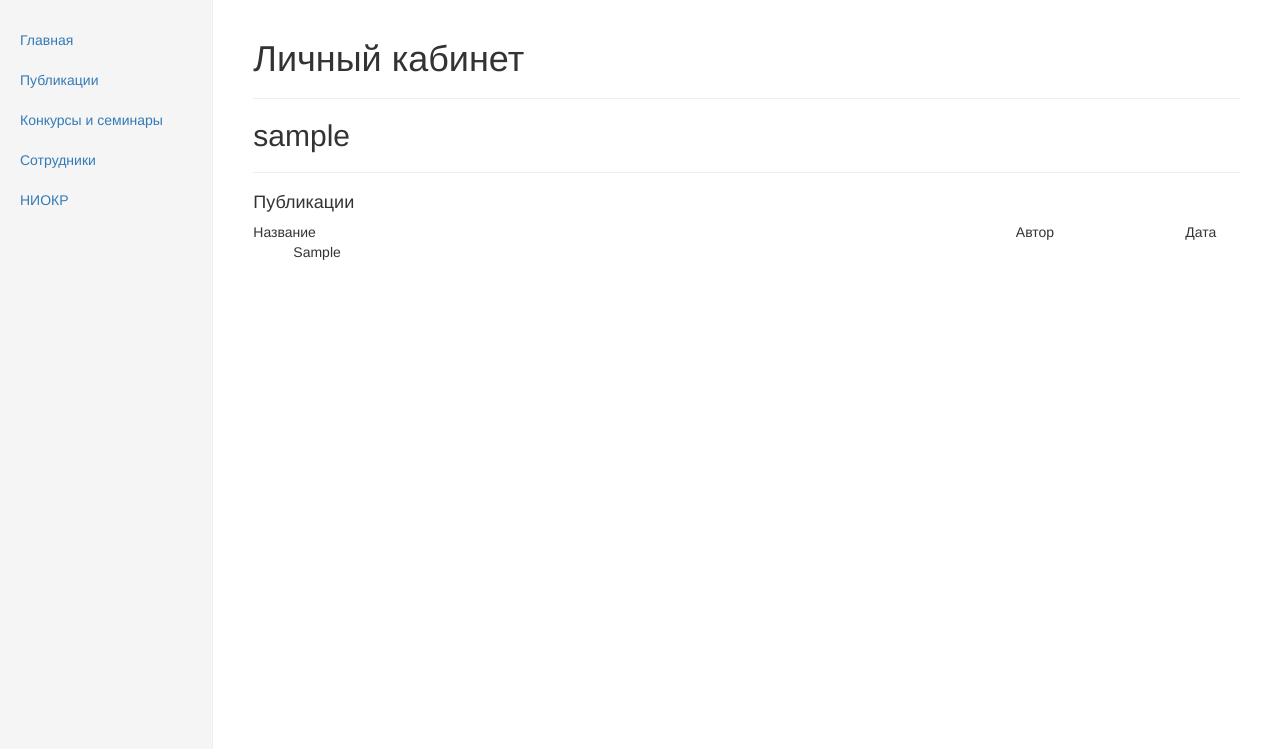
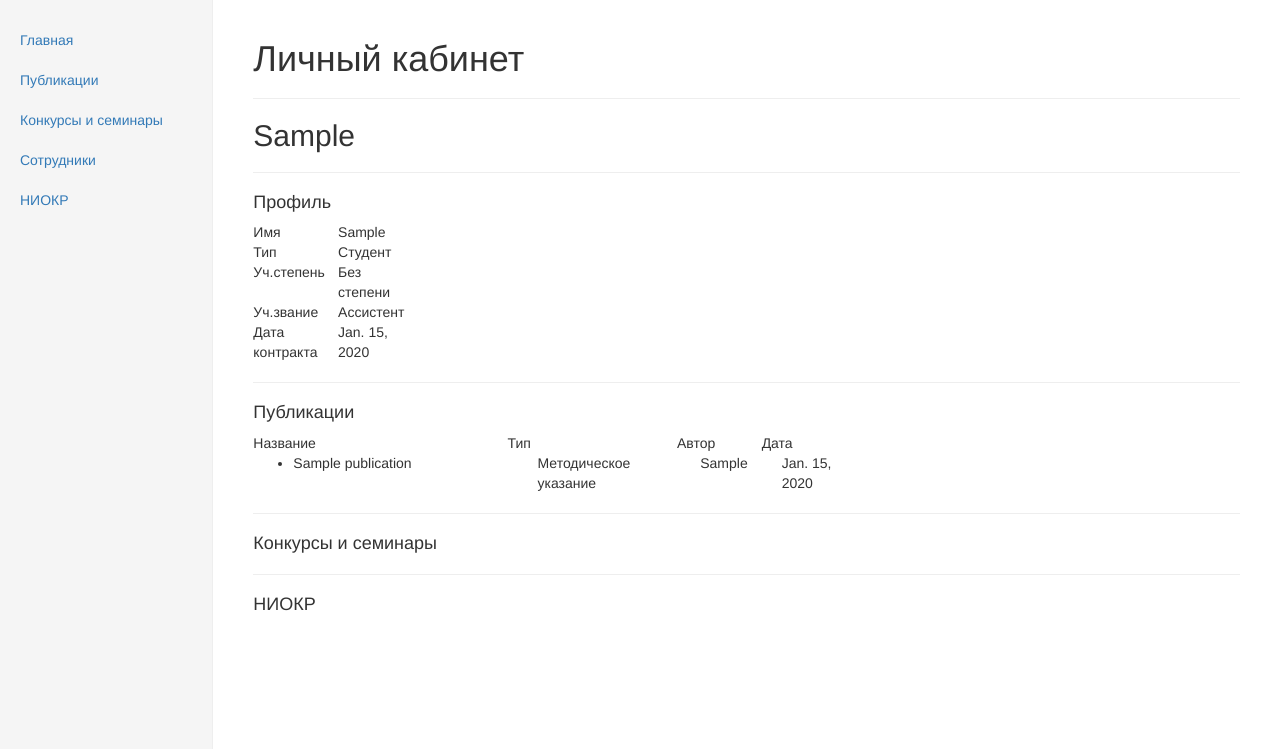
Before and after one commit to moevm/mse_scientific_work, a Django app: page /scientificWork/lk/ in a window 1280 px wide. Shown: the part 51-800 px from the top of the page. Run offline with Django 3.2, Linux system fonts and the light colour scheme; a user stored in the database is signed in; tables that the repository leaves empty hold one stand-in row (values such as "Sample post"); some libraries are stand-ins or nearby versions.

Commit message:
небольшая доработка личного кабинета

```diff
--- a/scientificWork/templates/scientificWork/lk.html
+++ b/scientificWork/templates/scientificWork/lk.html
@@ -3,15 +3,52 @@
 {% block title %}Личный кабинет{% endblock %}
 {% block pagename %}Личный кабинет{% endblock %}
 {% block content %}
-    <h2>{{ user.username}}</h2>
+
+    <h2>{{ profile.name }}</h2>
+    <hr>
+    <h4>Профиль</h4>
+    <div class="row">
+    <div class="col-lg-1" >Имя</div>
+    <div class="col-lg-1" >{{ profile.name }}</div>
+    </div>
+    <div class="row">
+    <div class="col-lg-1" >Тип</div>
+    <div class="col-lg-1" >{{ profile.type }}</div>
+    </div>
+    <div class="row">
+    <div class="col-lg-1" >Уч.степень</div>
+    <div class="col-lg-1" >{{ profile.academic_degree }}</div>
+    </div>
+    <div class="row">
+    <div class="col-lg-1" >Уч.звание</div>
+    <div class="col-lg-1" >{{ profile.academic_status }}</div>
+    </div>
+    <div class="row">
+    <div class="col-lg-1" >Дата контракта</div>
+    <div class="col-lg-1" >{{ profile.contract_date }}</div>
+    </div>
+
+
     <hr>
     <h4>Публикации</h4>
     <div class="row">
-      <div class="col-lg-9" >Название</div>
-      <div class="col-lg-2" > Автор</div>
+      <div class="col-lg-3" >Название</div>
+      <div class="col-lg-2" >Тип</div>
+      <div class="col-lg-1" > Автор</div>
       <div class="col-lg-1" > Дата</div>
     </div>
     <ul>
-    {{ o1.patronymic }}
+    {% for pub in publications %}
+        <div class="row">
+          <div class="col-lg-3" ><li><p>{{ pub.bookName }}</p></li></div>
+          <div class="col-lg-2" >{{ pub.type }}</div>
+          <div class="col-lg-1" >{{ pub.author }}</div>
+          <div class="col-lg-1" >{{ pub.date }}</div>
+        </div>
+    {% endfor %}
     </ul>
+    <hr>
+    <h4>Конкурсы и семинары</h4>
+    <hr>
+    <h4>НИОКР</h4>
 {% endblock %}
--- a/scientificWork/views.py
+++ b/scientificWork/views.py
@@ -22,16 +22,19 @@ def index(request):
 
 
 def lk(request):
-    o=[]
-    o2={}
     us=request.user
     profile = UserProfile.objects.get(user=us)
-    o2["name"]=profile.patronymic
-    o2["type"]=profile.get_type_display()
-    #o2[""]
+    profile_d=UserProfile_d(profile)
+    o=Publication.objects.all()
+    o=o.filter(user=profile)
+    o1 = []
+    for p in o:
+        o2 = Publication_d(p)
+        o1 += [o2]
     template = loader.get_template('scientificWork/lk.html')
     context = RequestContext(request, {
-        'o1': profile,
+        'profile': profile_d,
+        'publications':o1,
     })
     return HttpResponse(template.render(context))
 
@@ -73,11 +76,7 @@ def publications(request):
 
     o1 = []
     for p in o:
-        o2 = {}
-        o2["bookName"] = p.bookName
-        o2["author"] = p.user.patronymic
-        o2["date"] = p.date
-        o2["type"] = p.get_typePublication_display()
+        o2 = Publication_d(p)
         o1 += [o2]
     template = loader.get_template('scientificWork/publications.html')
     context = RequestContext(request, {
@@ -117,12 +116,7 @@ def staff(request):
                 filters += ["academic_status"]
     s1 = []
     for x in s:
-        s2 = {}
-        s2["type"] = x.get_type_display()
-        s2["academic_degree"] = x.get_academic_degree_display()
-        s2["name"] = x.patronymic
-        s2["contract_date"] = x.contract_date
-        s2["academic_status"] = x.get_academic_status_display()
+        s2 = UserProfile_d(x)
         s1 += [s2]
 
     template = loader.get_template('scientificWork/staff.html')
@@ -176,3 +170,20 @@ def user_logout(request):
 
     # Перенаправляем пользователя обратно на главную страницу.
     return HttpResponseRedirect('/scientificWork/')
+
+def UserProfile_d(x):
+    s2 = {}
+    s2["type"] = x.get_type_display()
+    s2["academic_degree"] = x.get_academic_degree_display()
+    s2["name"] = x.patronymic
+    s2["contract_date"] = x.contract_date
+    s2["academic_status"] = x.get_academic_status_display()
+    return s2
+
+def Publication_d(p):
+    o2 = {}
+    o2["bookName"] = p.bookName
+    o2["author"] = p.user.patronymic
+    o2["date"] = p.date
+    o2["type"] = p.get_typePublication_display()
+    return o2
```
